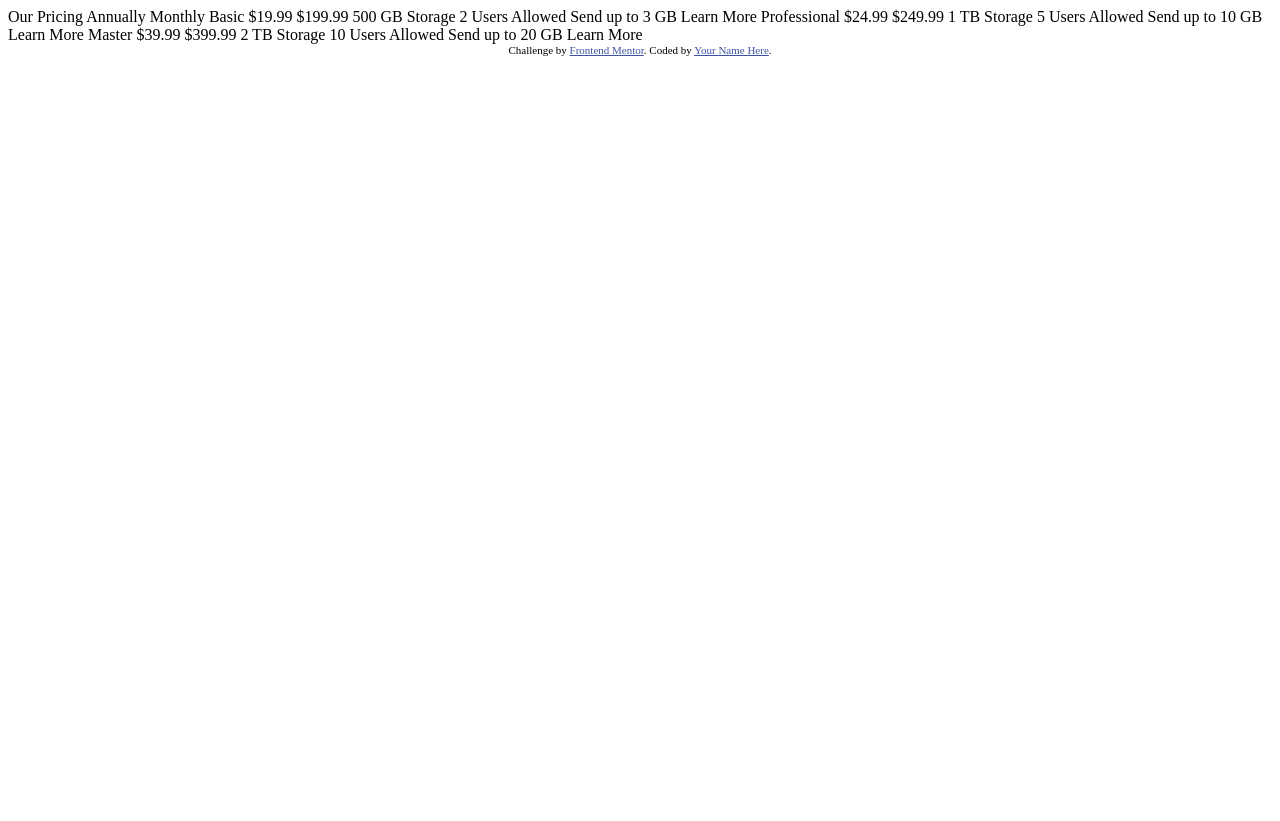
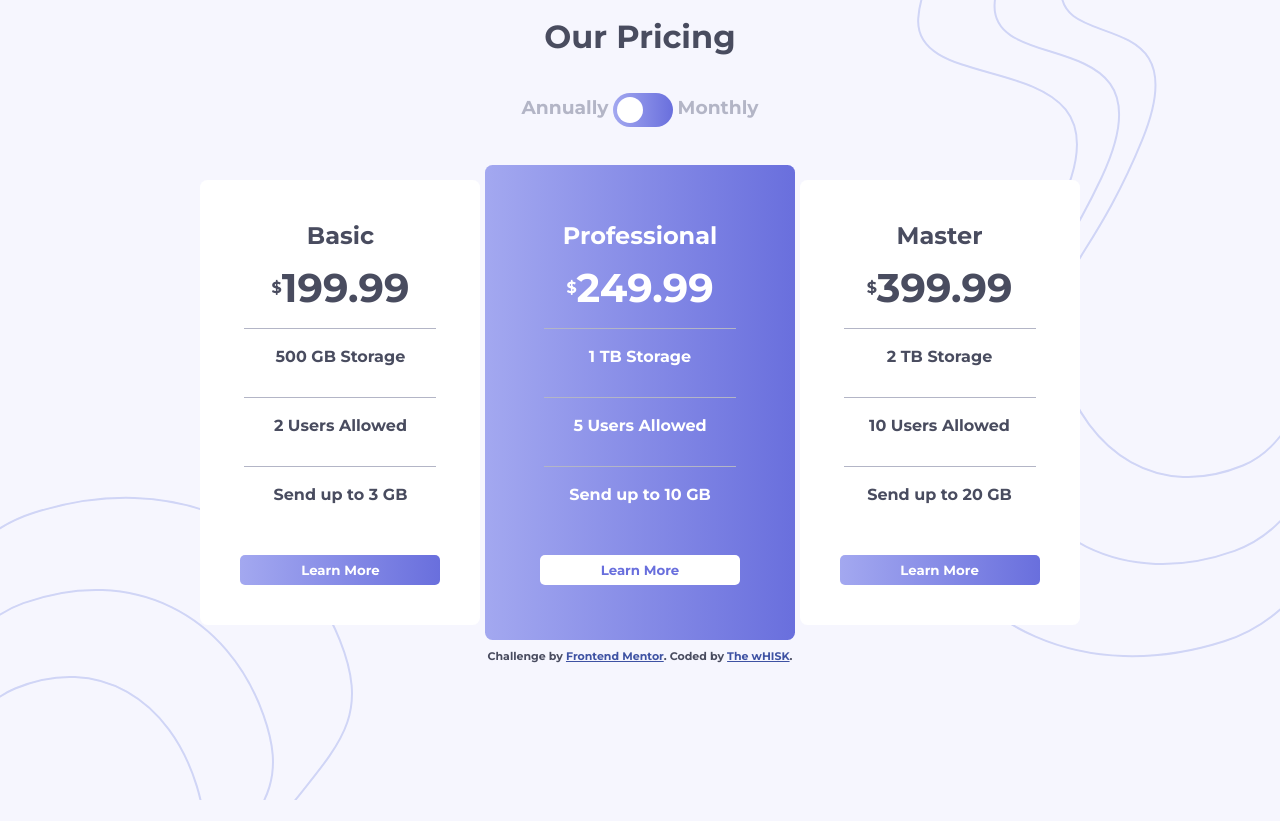
Before and after one commit to Half-Size/PricingComponent-FM-, a plain HTML site: page index.html in a window 1280 px wide. Before the commit the page ends 800 px from the top, so only its background shows below. Drawn offline with Linux system fonts and the light colour scheme.

Commit message:
Complete

```diff
--- a/index.html
+++ b/index.html
@@ -3,11 +3,11 @@
 <head>
   <meta charset="UTF-8">
   <meta name="viewport" content="width=device-width, initial-scale=1.0"> <!-- displays site properly based on user's device -->
-
+  <meta name="viewport" content="width=device-width, initial-scale=1.0">
   <link rel="icon" type="image/png" sizes="32x32" href="./images/favicon-32x32.png">
-
+  <link href="https://fonts.googleapis.com/css?family=Montserrat:700&display=swap" rel="stylesheet">
   <title>Frontend Mentor | [Challenge Name Here]</title>
-
+  <link rel="stylesheet" type="text/css" href="style.css">
   <!-- Feel free to remove these styles or customise in your own stylesheet 👍 -->
   <style>
     .attribution { font-size: 11px; text-align: center; }
@@ -16,37 +16,53 @@
 </head>
 <body>
 
-  Our Pricing
-  Annually
-  Monthly
+  <h1>Our Pricing</h1>
+  <div id="toggleBox">
+  <h3>Annually</h3>
+  <label class="switch">
+    <input type="checkbox" class="toggle">
+    <span class="slider round"></span>
+  </label>
+  <h3>Monthly</h3>
+  </div>
 
-  Basic
-  &dollar;19.99
-  &dollar;199.99
-  500 GB Storage
-  2 Users Allowed
-  Send up to 3 GB
-  Learn More
+  <div class="displayArea">
 
-  Professional
-  &dollar;24.99
-  &dollar;249.99
-  1 TB Storage
-  5 Users Allowed
-  Send up to 10 GB
-  Learn More
+  <div class="box">
+  <h2>Basic</h2>
+  <span class="monthly hidden">&dollar;<span class="price">19.99</span></span>
+  <span class="annually">&dollar;<span class="price">199.99</span></span>
+  <span class="detail">500 GB Storage</span>
+  <span class="detail">2 Users Allowed</span>
+  <span class="detail">Send up to 3 GB</span>
+  <button>Learn More</button>
+  </div>
 
-  Master
-  &dollar;39.99
-  &dollar;399.99
-  2 TB Storage
-  10 Users Allowed
-  Send up to 20 GB
-  Learn More
+  <div id="main" class="box">
+  <h2>Professional</h2>
+  <span class="monthly hidden">&dollar;<span class="price">24.99</span></span>
+  <span class="annually">&dollar;<span class="price">249.99</span></span>
+  <span class="detail">1 TB Storage</span>
+  <span class="detail">5 Users Allowed</span>
+  <span class="detail">Send up to 10 GB</span>
+  <button>Learn More</button>
+  </div>
 
+  <div class="box">
+  <h2>Master</h2>
+  <span class="monthly hidden">&dollar;<span class="price">39.99</span></span>
+  <span class="annually">&dollar;<span class="price">399.99</span></span>
+  <span class="detail">2 TB Storage</span>
+  <span class="detail">10 Users Allowed</span>
+  <span class="detail">Send up to 20 GB</span>
+  <button>Learn More</button>
+  </div>
+
+  </div>
+  <script type="text/javascript" src="script.js"></script>
   <div class="attribution">
     Challenge by <a href="https://www.frontendmentor.io?ref=challenge" target="_blank">Frontend Mentor</a>.
-    Coded by <a href="#">Your Name Here</a>.
+    Coded by <a href="#">The wHISK</a>.
   </div>
 </body>
 </html>
--- /dev/null
+++ b/script.js
@@ -0,0 +1,9 @@
+var toggle = document.querySelector(".toggle");
+var annually = document.querySelectorAll(".annually");
+var monthly = document.querySelectorAll(".monthly")
+
+toggle.addEventListener('click', function(){
+        for (var x=0; x<=2; x++){
+            monthly[x].classList.toggle("hidden");
+            annually[x].classList.toggle("hidden");
+    }});
--- /dev/null
+++ b/style.css
@@ -0,0 +1,164 @@
+html, body{
+    height: 100%;
+}
+
+body {
+    background-image: url("images/bg-bottom.svg"), url("images/bg-top.svg");
+    background-position: left bottom, right top;
+    background-repeat: no-repeat;
+    background-color: hsl(240, 78%, 98%);
+    font-family: 'Montserrat', sans-serif;
+    color: hsl(232, 13%, 33%);
+    text-align: center;
+    margin: auto;
+    line-height: 200%;
+}
+
+#toggleBox{
+    text-align: center;
+    color: hsl(234, 14%, 74%);
+    margin: 3%;
+}
+
+#toggleBox h3{
+    display: inline;
+}
+
+.switch{
+    position: relative;
+    display: inline-block;
+    width: 60px;
+    height: 34px;
+}
+
+.switch input{
+    opacity: 0;
+    width: 0;
+    height: 0;
+}
+
+.slider {
+    position: absolute;
+    cursor: pointer;
+    top: 0;
+    left: 0;
+    right: 0;
+    bottom: 0;
+    background-color: #ccc;
+    -webkit-transition: .4s;
+    transition: .4s;
+}
+
+.slider:before{
+    position: absolute;
+    content:"";
+    height: 26px;
+    width: 26px;
+    left: 4px;
+    bottom: 4px;
+    background-color: white;
+    -webkit-transition: .4s;
+    transition: .4s;
+}
+
+input + .slider {
+    background:  linear-gradient(to right ,hsl(236, 72%, 79%),hsl(237, 63%, 64%));
+}
+
+input:checked + .slider {
+    background: linear-gradient(to right ,hsl(236, 72%, 79%),hsl(237, 63%, 64%));
+}
+
+input:focus + .slider {
+    box-shadow: 0 0 1px #2196F3;
+}
+
+input:checked + .slider:before {
+    -webkit-transform: translateX(26px);
+    -ms-transform: translateX(26px);
+    transform: translateX(26px);
+}
+
+.slider.round {
+    border-radius: 34px;
+}
+
+.slider.round:before {
+    border-radius: 50%;
+}
+
+.box{
+    display: inline-block;
+    background: white;
+    border-radius: 7.5px;
+    padding: 20px;
+}
+
+#main{
+    background: linear-gradient(to right ,hsl(236, 72%, 79%),hsl(237, 63%, 64%));
+    color: white;
+    padding: 35px;
+}
+
+.detail{
+    display: block;
+    margin: 10%;
+    border-top: 1px solid hsl(234, 14%, 74%);
+    padding-top: 5%;
+}
+
+button{
+    margin: 20px;
+    width: 200px;
+    height: 30px;
+    color: white;
+    font-family: inherit;
+    background: linear-gradient(to right ,hsl(236, 72%, 79%),hsl(237, 63%, 64%));;
+    border:none;
+    border-radius: 5px;
+}
+
+#main button{
+    background: white;
+    color: hsl(237, 63%, 64%);
+}
+
+.annually{
+    display: flex;
+    align-items: center;
+    justify-content: center;
+}
+.monthly{
+    display: flex;
+    align-items: center;
+    justify-content: center;
+}
+
+
+.price{
+    font-size: 40px;
+}
+
+.hidden{
+    display: none;
+}
+
+@media(max-width: 900px){
+
+    body{
+    background-image: url("images/bg-top.svg");
+    background-position: right top;
+    }
+
+    .box{
+        width: 65%;
+        margin: 2.5%;
+    }
+
+    .display-area{
+        display: block;
+    }
+    #main{
+        padding: 20px;
+    }
+}}
```
